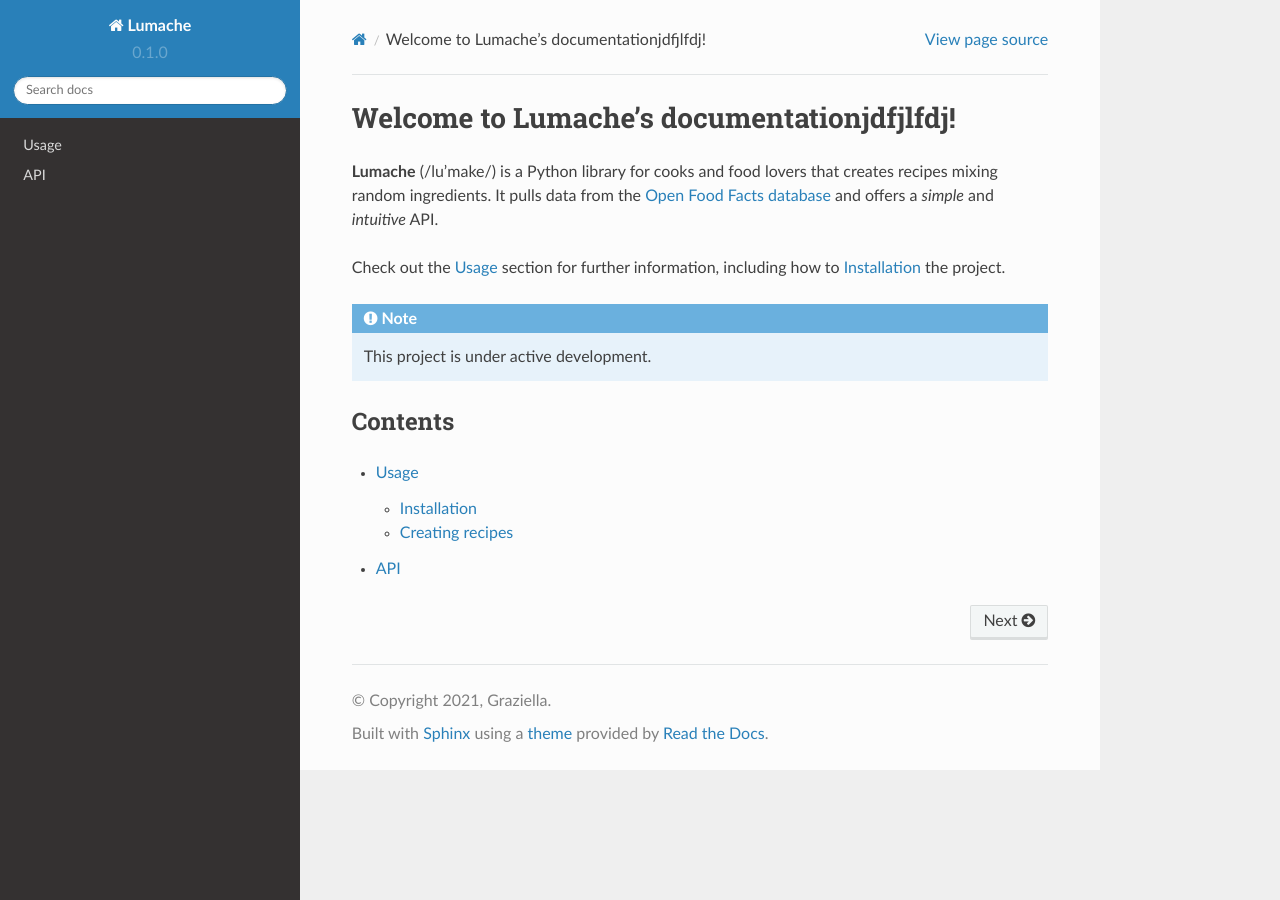
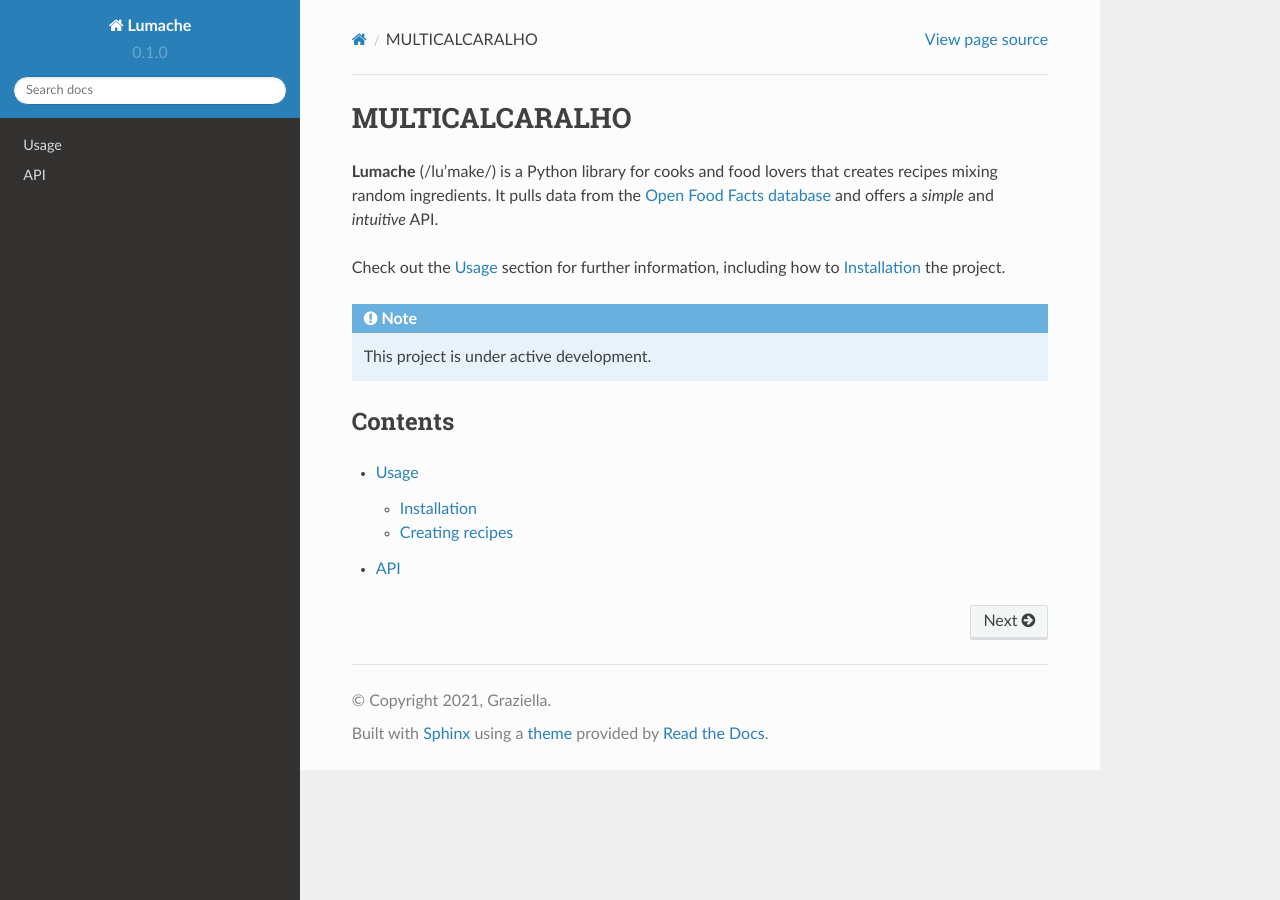
Before and after one commit to LadabioMPAR/Multical, a Sphinx documentation site: the page built from docs/source/index.rst, in a window 1280 px wide. Built offline with Sphinx 7.4.7 and the Read the Docs theme 2.0.0, drawn with Linux system fonts in a browser that asks for light colours.

Commit message:
TESTE docs

```diff
--- a/docs/source/index.rst
+++ b/docs/source/index.rst
@@ -1,4 +1,4 @@
-Welcome to Lumache's documentationjdfjlfdj!
+MULTICALCARALHO
 ===================================
 
 **Lumache** (/lu'make/) is a Python library for cooks and food lovers
```
